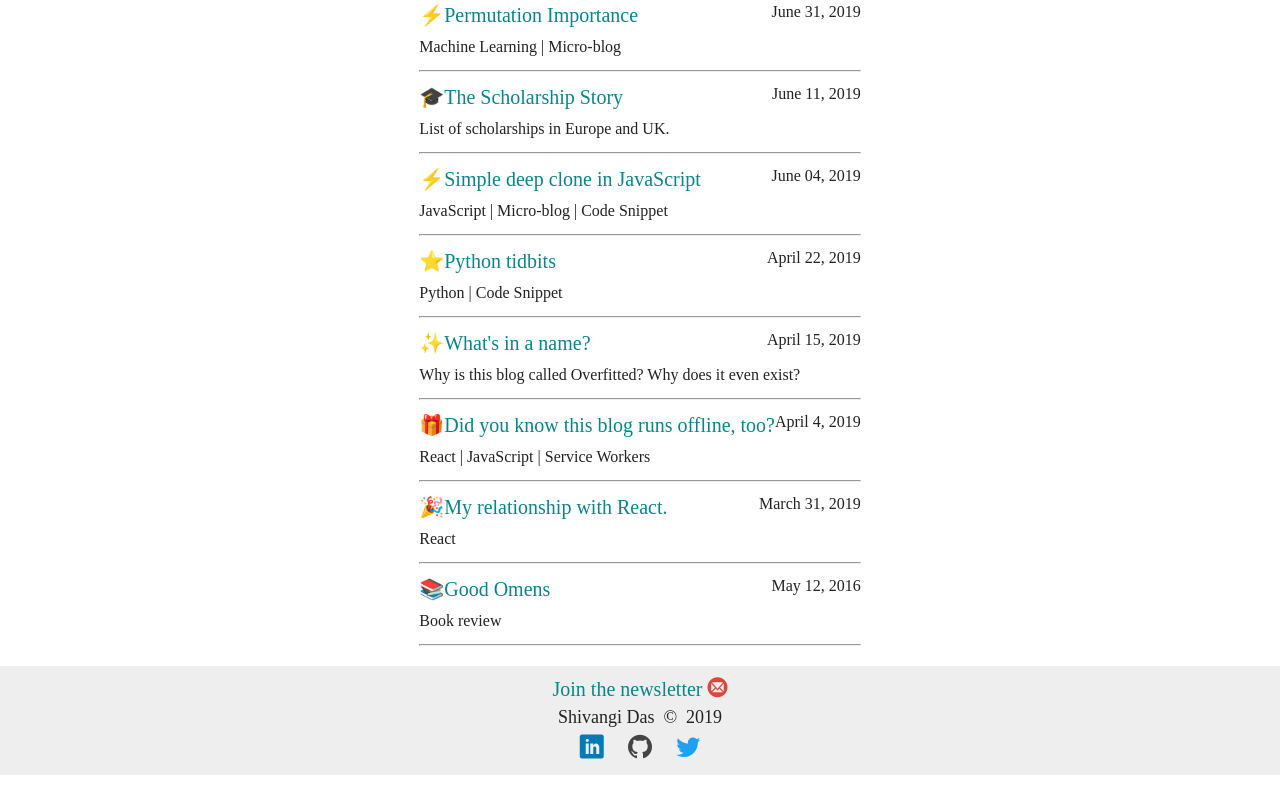
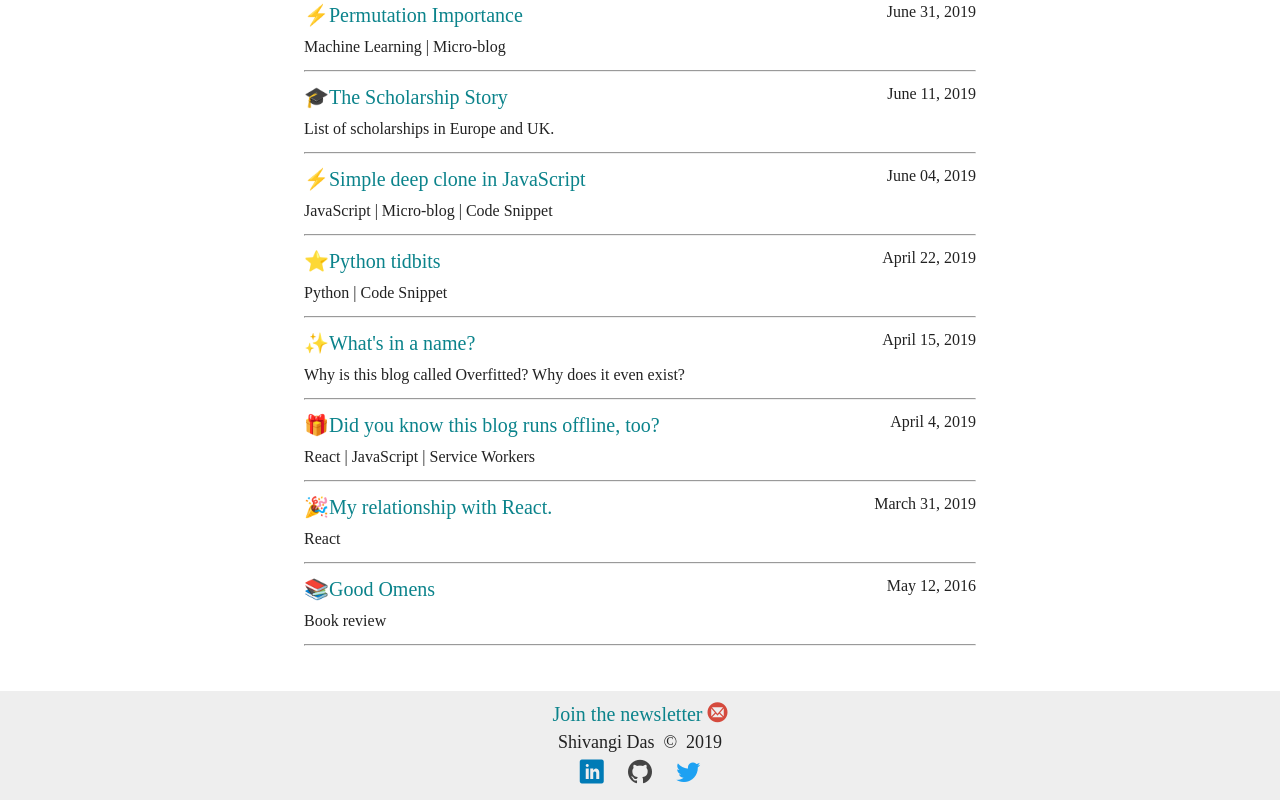
Before and after one commit to shivangidas/blog, a React (Create React App) app: page / in a window 1280 px wide. Shown: the part 819-1619 px from the top of the page. Before the commit the page ends 1594 px from the top, so only its background shows below. Built offline with nearby package versions, Linux system fonts and the light colour scheme.

Commit message:
Can't make it stick! Aaaarghhh

```diff
--- a/src/styles/index.css
+++ b/src/styles/index.css
@@ -63,8 +63,6 @@ button.disabled {
   justify-content: center; */
   font-size: calc(10px + 2vmin);
   line-height: 1.5;
-  display: flex;
-  flex-direction: column;
 }
 main {
   /* flex: 1; */
@@ -72,7 +70,6 @@ main {
   margin-right: auto;
   max-width: 42rem;
   padding: 0.625rem 1.3125rem;
-  flex: 1 0 auto;
 }
 a {
   color: var(--textLink);
@@ -111,8 +108,7 @@ footer {
   width: 100%;
   background-color: var(--bgFooter);
   padding: 0.5rem 0;
-  /* margin-top: 2%; */
-  flex-shrink: 0;
+  margin-top: 2%;
 }
 #copyright {
   font-size: 90%;
```
